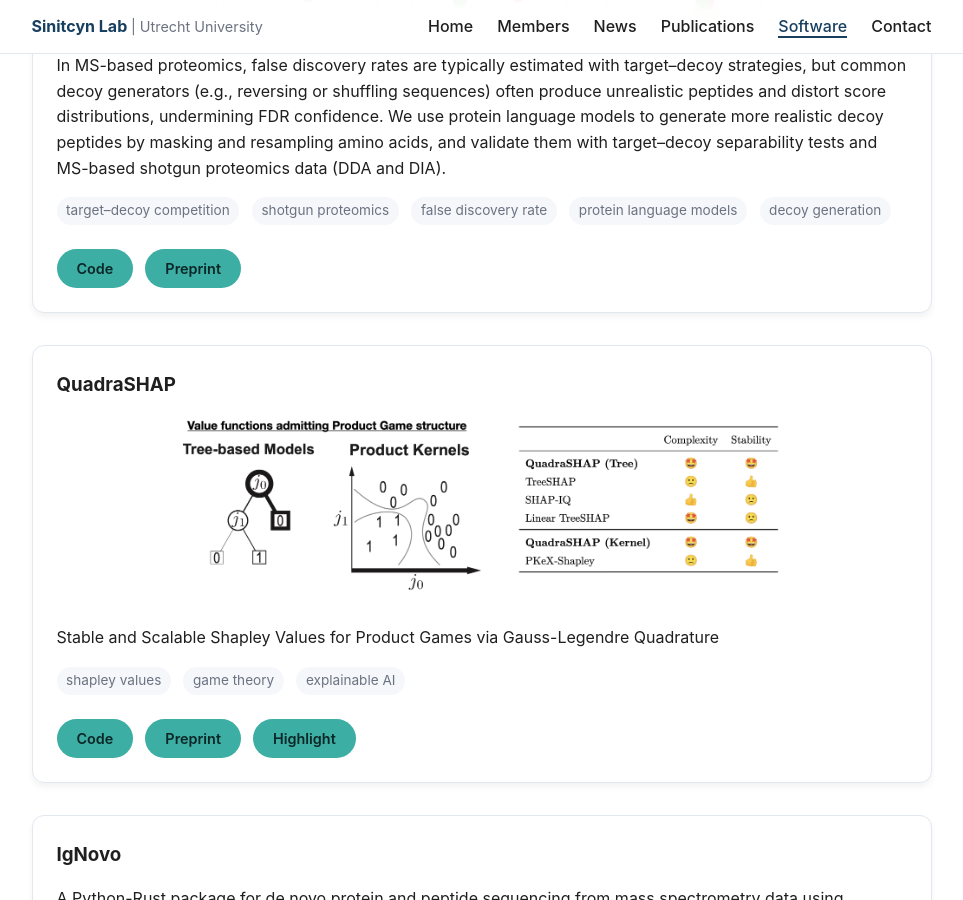
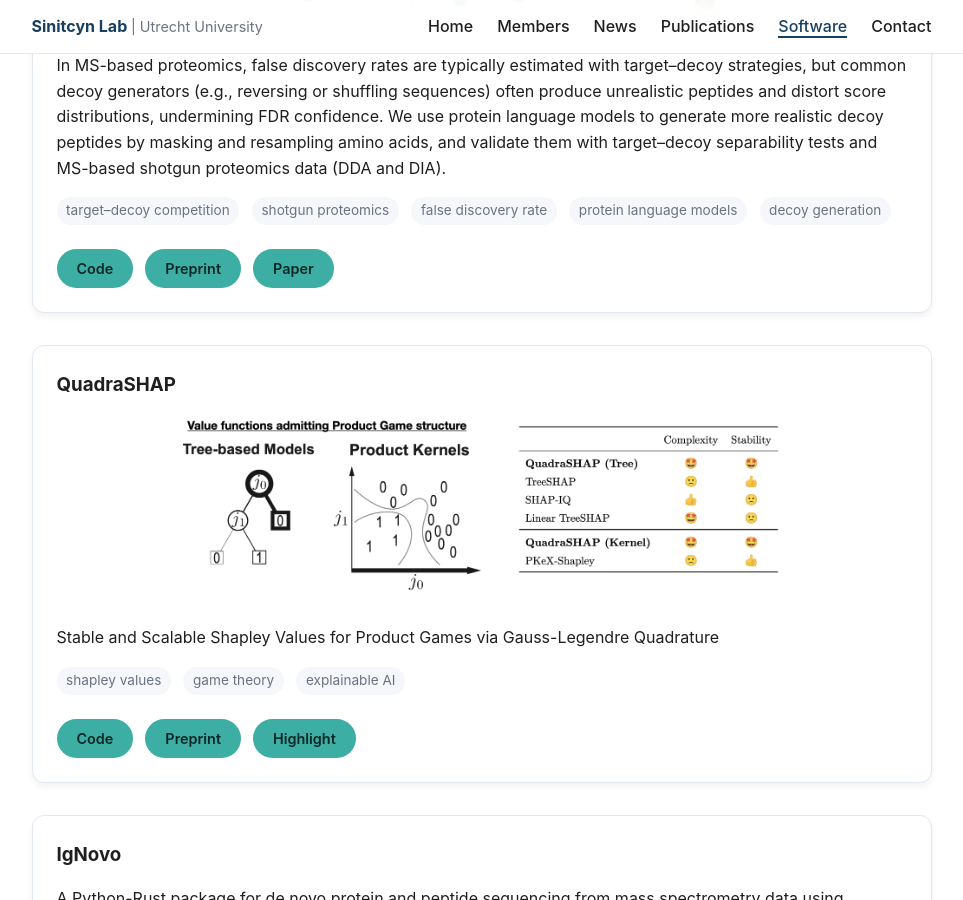
Before and after one commit to SinitcynLab/Sinitcynlab.github.io, a Jekyll site: the page built from software/index.md, in a window 1280 px wide and 900 px high, scrolled down 1345 px. Shown: the whole window, without its empty margins (151-1114 px from the left). Built offline with Jekyll 4.4.1, drawn with Linux system fonts in a browser that asks for light colours.

Commit message:
update paper button

```diff
--- a/software/index.md
+++ b/software/index.md
@@ -35,6 +35,9 @@ In mass spectrometry, even the best experiments produce complex data, so "garbag
       {% if tool.preprint %}
         <a href="{{ tool.preprint }}" target="_blank" class="cta" style="margin-top: 0; padding: 0.5rem 1.25rem; font-size: 0.9rem;">Preprint</a>
       {% endif %}
+      {% if tool.paper %}
+        <a href="{{ tool.paper }}" target="_blank" class="cta" style="margin-top: 0; padding: 0.5rem 1.25rem; font-size: 0.9rem;">Paper</a>
+      {% endif %}
       {% if tool.highlight %}
         <a href="{{ tool.highlight }}" target="_blank" class="cta" style="margin-top: 0; padding: 0.5rem 1.25rem; font-size: 0.9rem;">Highlight</a>
       {% endif %}
```
